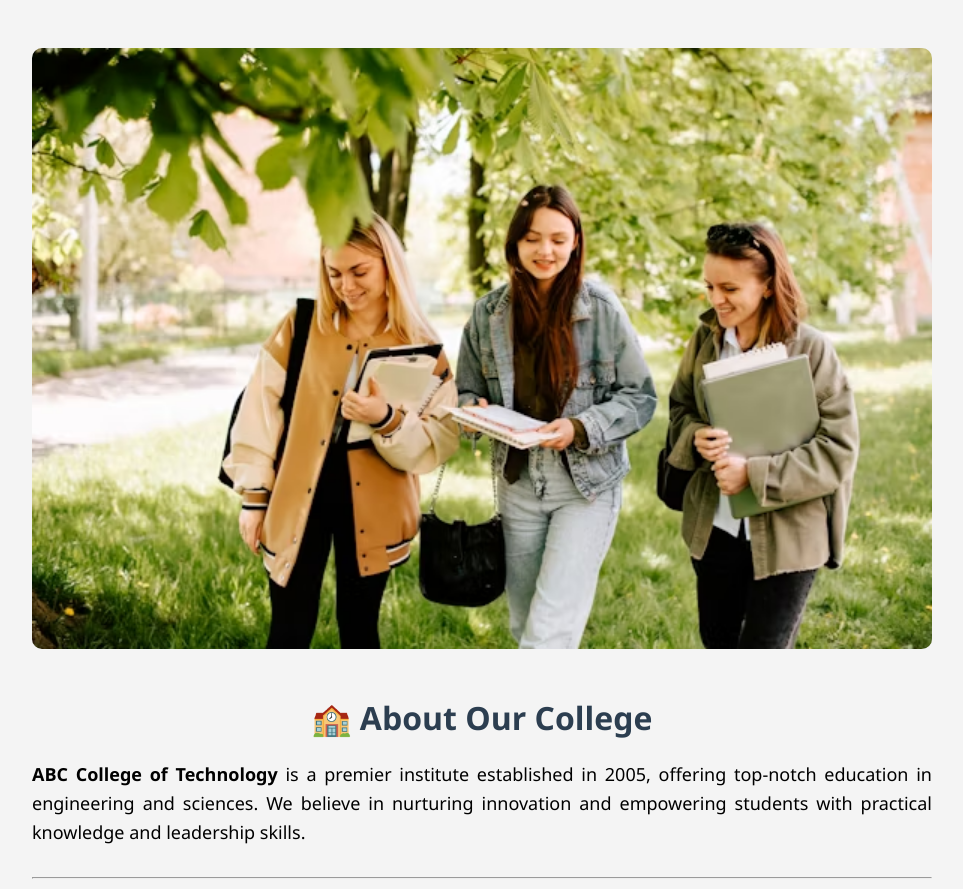
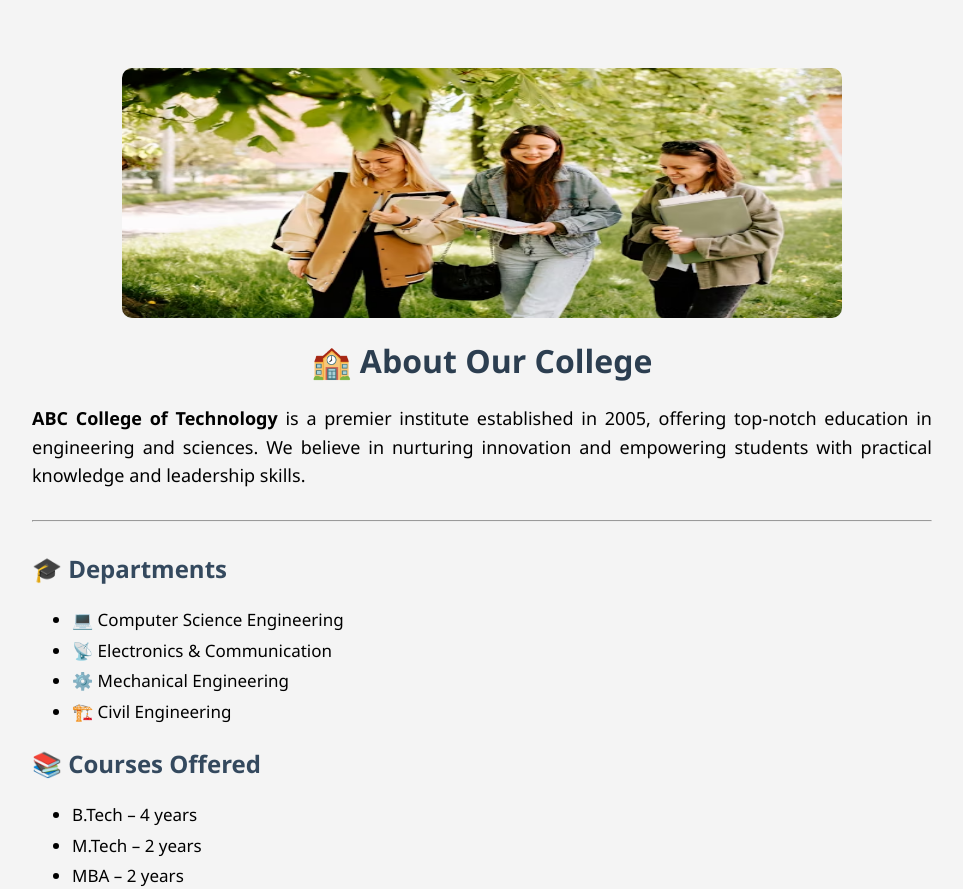
Before and after one commit to SureddyVyshnavi/student_portal, a Flask app: page /college in a window 1280 px wide. Shown: the part 129-1018 px from the top of the page, without its empty margins (158-1121 px from the left). Run offline with Flask 3, Linux system fonts and the light colour scheme; some libraries are stand-ins or nearby versions.

Commit message:
Added college banner image inside block content

```diff
--- a/templates/college.html
+++ b/templates/college.html
@@ -2,11 +2,10 @@
 {% block content %}
 
 <div style="max-width:900px; margin:auto; padding:40px; font-family:Segoe UI, sans-serif;">
+<img src="{{ url_for('static', filename='images/banner.jpg') }}"
+     alt="College Image"
+     style="width: 80%; max-height: 250px; display: block; margin: 20px auto; border-radius: 10px;">
 
-    <!-- ✅ College Banner Image -->
-    <img src="{{ url_for('static', filename='images/banner.jpg') }}"
-         alt="College Image"
-         style="width:100%; border-radius:10px; margin-bottom:20px;">
 
     <h1 style="text-align:center; color:#2c3e50;">🏫 About Our College</h1>
 
```
